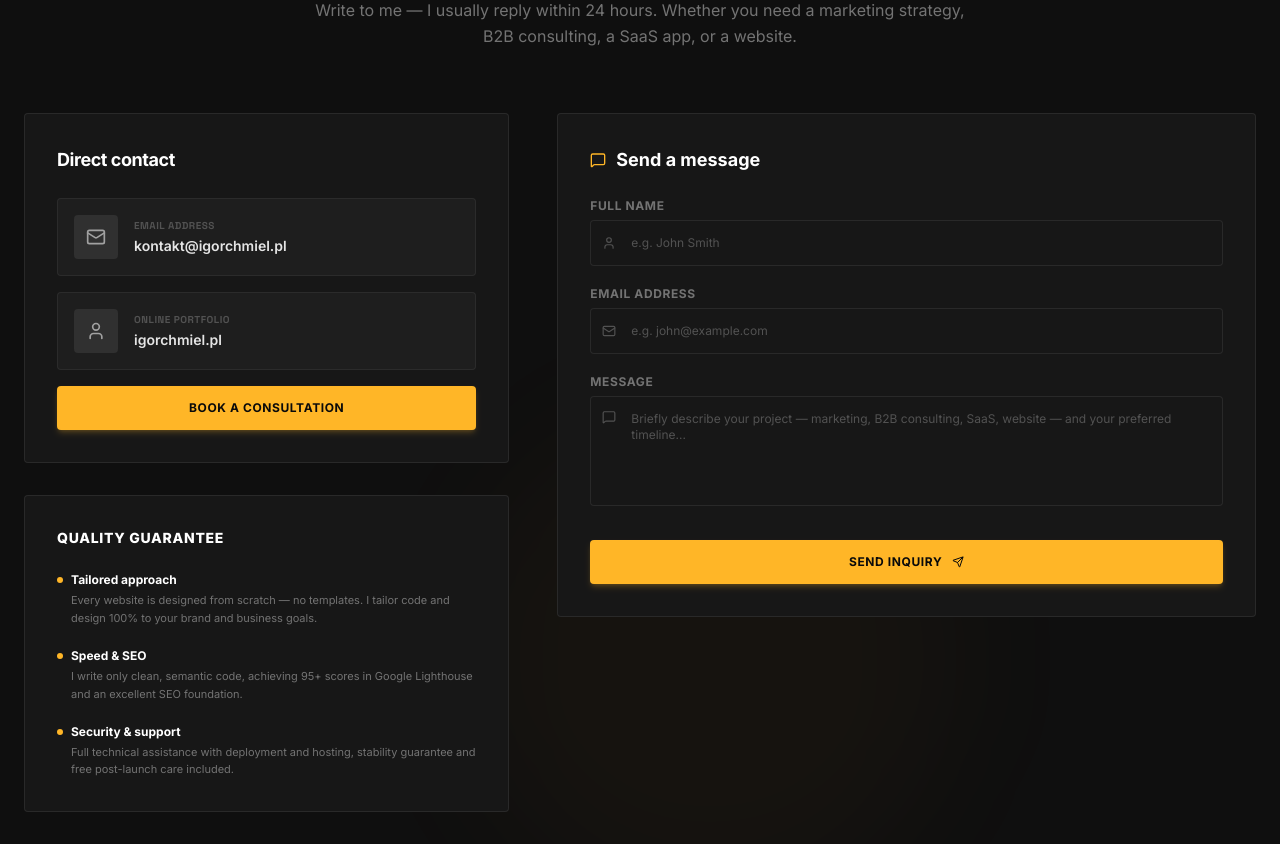
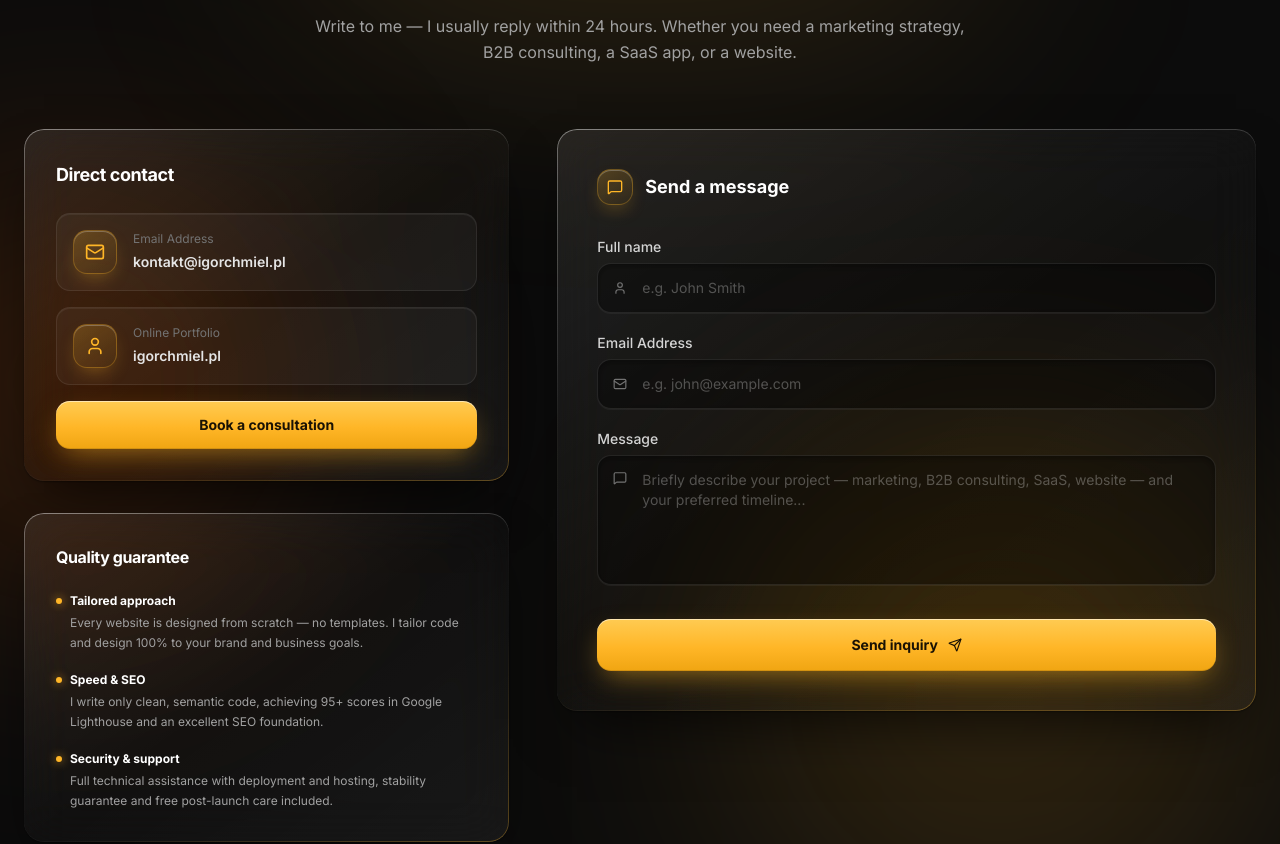
Before and after one commit to IgorChml/igorchmiel.pl, a Next.js app: page / in a window 1280 px wide. Shown: the part 4842-5686 px from the top of the page. Built offline with nearby package versions, Linux system fonts and the light colour scheme; no server answers.

Commit message:
Refactor ContactForm styles and structure

```diff
--- a/src/components/ContactForm.tsx
+++ b/src/components/ContactForm.tsx
@@ -69,15 +69,18 @@ export default function ContactForm() {
   };
 
   const inputClass =
-    'w-full bg-neutral-900 border border-white/8 focus:border-brand rounded py-3.5 pl-10 pr-4 text-xs text-neutral-100 placeholder-neutral-600 focus:outline-none focus:ring-1 focus:ring-brand/20 transition-all font-sans';
+    'glass-field py-3.5 pl-11 pr-4 text-sm font-sans';
 
   return (
-    <section id="contact" className="py-24 bg-[#0f0f0f] relative overflow-hidden">
-      <div className="absolute bottom-0 right-1/4 w-[500px] h-[500px] bg-brand/3 rounded-full blur-3xl pointer-events-none" />
+    <section id="contact" className="py-28 bg-[#0c0c0c] relative overflow-hidden">
+      {/* światło za szkłem */}
+      <div aria-hidden className="pointer-events-none absolute -top-20 left-1/2 -translate-x-1/2 w-[720px] h-[380px] rounded-full bg-brand/12 blur-[120px]" />
+      <div aria-hidden className="pointer-events-none absolute top-1/3 -left-40 w-[460px] h-[460px] rounded-full bg-amber-700/20 blur-[120px]" />
+      <div aria-hidden className="pointer-events-none absolute bottom-0 right-0 w-[560px] h-[520px] rounded-full bg-brand/14 blur-[130px]" />
 
       <div className="max-w-7xl mx-auto px-6 relative z-10">
         <div className="text-center max-w-2xl mx-auto mb-16 space-y-4">
-          <div className="inline-flex items-center space-x-2 bg-brand/10 border border-brand/20 px-3 py-1.5 rounded font-mono text-xs text-brand">
+          <div className="glass-pill inline-flex items-center space-x-2 px-3.5 py-1.5 font-mono text-xs text-brand">
             <Mail size={12} />
             <span className="font-semibold uppercase tracking-wider text-[10px]">{tr.contact.tag}</span>
           </div>
@@ -85,7 +88,7 @@ export default function ContactForm() {
             {tr.contact.title}{' '}
             <span className="text-neutral-500 font-medium block mt-2">{tr.contact.titleSub}</span>
           </h2>
-          <p className="text-neutral-500 font-sans text-sm md:text-base leading-relaxed">
+          <p className="text-neutral-400 font-sans text-sm md:text-base leading-relaxed">
             {tr.contact.subtitle}
           </p>
         </div>
@@ -94,27 +97,27 @@ export default function ContactForm() {
 
           {/* Left Column */}
           <div className="lg:col-span-5 space-y-8">
-            <div className="bg-neutral-900 border border-white/8 p-8 rounded space-y-6">
+            <div className="glass p-8 space-y-6">
               <h3 className="text-lg font-sans font-bold text-white tracking-tight">{tr.contact.directTitle}</h3>
               <div className="space-y-4 font-sans">
-                <div className="flex items-center space-x-4 bg-white/3 p-4 rounded border border-white/6">
-                  <div className="bg-white/8 p-3 rounded text-neutral-400 shrink-0">
+                <div className="glass-inset flex items-center space-x-4 p-4">
+                  <div className="glass-icon w-11 h-11 shrink-0">
                     <Mail size={20} />
                   </div>
                   <div>
-                    <span className="text-neutral-600 text-[10px] font-mono uppercase tracking-wider block font-bold">{tr.contact.emailLabel}</span>
+                    <span className="text-neutral-500 text-xs font-sans block mb-0.5">{tr.contact.emailLabel}</span>
                     <a href="mailto:kontakt@igorchmiel.pl" className="text-neutral-200 hover:text-brand text-sm font-semibold transition-colors">
                       kontakt@igorchmiel.pl
                     </a>
                   </div>
                 </div>
 
-                <div className="flex items-center space-x-4 bg-white/3 p-4 rounded border border-white/6">
-                  <div className="bg-white/8 p-3 rounded text-neutral-400 shrink-0">
+                <div className="glass-inset flex items-center space-x-4 p-4">
+                  <div className="glass-icon w-11 h-11 shrink-0">
                     <User size={20} />
                   </div>
                   <div>
-                    <span className="text-neutral-600 text-[10px] font-mono uppercase tracking-wider block font-bold">{tr.contact.portfolioLabel}</span>
+                    <span className="text-neutral-500 text-xs font-sans block mb-0.5">{tr.contact.portfolioLabel}</span>
                     <a href="https://igorchmiel.pl" target="_blank" rel="noopener noreferrer" className="text-neutral-200 hover:text-brand text-sm font-semibold transition-colors">
                       igorchmiel.pl
                     </a>
@@ -125,25 +128,25 @@ export default function ContactForm() {
                   href="https://calendly.com/businesschmiel/30min"
                   target="_blank"
                   rel="noopener noreferrer"
-                  className="flex items-center justify-center space-x-2.5 w-full py-3.5 bg-brand hover:bg-brand-dark text-neutral-950 font-sans font-bold text-xs uppercase tracking-wider rounded transition-all duration-150 hover:scale-[1.01] active:scale-[0.99] shadow-md shadow-brand/20"
+                  className="btn-glass-amber flex items-center justify-center space-x-2.5 w-full py-3.5 font-sans font-bold text-sm"
                 >
                   <span>{tr.contact.calendlyLabel}</span>
                 </a>
               </div>
             </div>
 
-            <div className="bg-neutral-900 border border-white/8 p-8 rounded space-y-6">
-              <h3 className="text-sm font-sans font-extrabold text-white tracking-wider uppercase">
+            <div className="glass p-8 space-y-6">
+              <h3 className="text-base font-sans font-bold text-white tracking-tight">
                 {tr.contact.qualityTitle}
               </h3>
               <div className="space-y-5">
                 {tr.contact.qualities.map((item) => (
                   <div key={item.title} className="space-y-1">
                     <div className="flex items-center space-x-2 text-white font-sans font-bold text-xs">
-                      <span className="w-1.5 h-1.5 rounded-full bg-brand shrink-0" />
+                      <span className="w-1.5 h-1.5 rounded-full bg-brand shrink-0 shadow-[0_0_10px_rgba(255,182,39,0.8)]" />
                       <span>{item.title}</span>
                     </div>
-                    <p className="text-[11px] text-neutral-500 font-sans leading-relaxed pl-3.5">{item.desc}</p>
+                    <p className="text-xs text-neutral-400 font-sans leading-relaxed pl-3.5">{item.desc}</p>
                   </div>
                 ))}
               </div>
@@ -151,17 +154,17 @@ export default function ContactForm() {
           </div>
 
           {/* Right Column */}
-          <div className="lg:col-span-7 bg-neutral-900 border border-white/8 p-8 rounded">
-            <h3 className="text-white font-sans font-bold text-lg mb-6 flex items-center">
-              <MessageSquare size={16} className="text-brand mr-2.5" />
+          <div className="lg:col-span-7 glass p-8 md:p-10">
+            <h3 className="text-white font-sans font-bold text-lg mb-8 flex items-center">
+              <span className="glass-icon w-9 h-9 mr-3"><MessageSquare size={16} /></span>
               {tr.contact.formTitle}
             </h3>
 
             <form onSubmit={handleSubmit} className="space-y-5" id="portfolio-contact-form">
               <div className="space-y-1.5">
-                <label className="text-neutral-500 font-sans text-xs font-bold uppercase tracking-wider block">{tr.contact.nameLabel}</label>
+                <label className="text-neutral-300 font-sans text-sm font-medium block">{tr.contact.nameLabel}</label>
                 <div className="relative">
-                  <div className="absolute inset-y-0 left-3 flex items-center text-neutral-600">
+                  <div className="absolute inset-y-0 left-4 flex items-center text-neutral-500">
                     <User size={14} />
                   </div>
                   <input
@@ -176,9 +179,9 @@ export default function ContactForm() {
               </div>
 
               <div className="space-y-1.5">
-                <label className="text-neutral-500 font-sans text-xs font-bold uppercase tracking-wider block">{tr.contact.emailLabel}</label>
+                <label className="text-neutral-300 font-sans text-sm font-medium block">{tr.contact.emailLabel}</label>
                 <div className="relative">
-                  <div className="absolute inset-y-0 left-3 flex items-center text-neutral-600">
+                  <div className="absolute inset-y-0 left-4 flex items-center text-neutral-500">
                     <Mail size={14} />
                   </div>
                   <input
@@ -193,9 +196,9 @@ export default function ContactForm() {
               </div>
 
               <div className="space-y-1.5">
-                <label className="text-neutral-500 font-sans text-xs font-bold uppercase tracking-wider block">{tr.contact.messageLabel}</label>
+                <label className="text-neutral-300 font-sans text-sm font-medium block">{tr.contact.messageLabel}</label>
                 <div className="relative">
-                  <div className="absolute top-3.5 left-3 text-neutral-600">
+                  <div className="absolute top-4 left-4 text-neutral-500">
                     <MessageSquare size={14} />
                   </div>
                   <textarea
@@ -204,7 +207,7 @@ export default function ContactForm() {
                     value={message}
                     onChange={(e) => setMessage(e.target.value)}
                     placeholder={tr.contact.messagePlaceholder}
-                    className={`${inputClass} pl-10 resize-none`}
+                    className={`${inputClass} resize-none`}
                   />
                 </div>
               </div>
@@ -213,14 +216,14 @@ export default function ContactForm() {
                 <button
                   type="submit"
                   disabled={isSubmitting}
-                  className="w-full flex items-center justify-center space-x-2.5 py-3.5 bg-brand hover:bg-brand-dark text-neutral-950 font-sans font-bold text-xs uppercase tracking-wider rounded transition-all duration-150 hover:scale-[1.01] active:scale-[0.99] disabled:opacity-50 disabled:scale-100 cursor-pointer shadow-md shadow-brand/20 focus:outline-none"
+                  className="btn-glass-amber w-full flex items-center justify-center space-x-2.5 py-4 font-sans font-bold text-sm disabled:opacity-50 cursor-pointer"
                 >
                   {isSubmitting ? (
                     <span>{tr.contact.sending}</span>
                   ) : (
                     <>
                       <span>{tr.contact.sendButton}</span>
-                      <Send size={12} />
+                      <Send size={14} />
                     </>
                   )}
                 </button>
@@ -233,7 +236,7 @@ export default function ContactForm() {
                   initial={{ opacity: 0, y: 10 }}
                   animate={{ opacity: 1, y: 0 }}
                   exit={{ opacity: 0, y: -10 }}
-                  className="mt-6 p-4 bg-emerald-500/10 border border-emerald-500/20 text-emerald-400 rounded flex items-start space-x-3 text-xs"
+                  className="mt-6 p-4 bg-emerald-500/10 border border-emerald-500/20 text-emerald-400 rounded-xl flex items-start space-x-3 text-xs"
                 >
                   <CheckCircle size={16} className="shrink-0 mt-0.5" />
                   <div className="space-y-1">
@@ -250,7 +253,7 @@ export default function ContactForm() {
                   initial={{ opacity: 0, y: 10 }}
                   animate={{ opacity: 1, y: 0 }}
                   exit={{ opacity: 0, y: -10 }}
-                  className="mt-6 p-4 bg-rose-500/10 border border-rose-500/20 text-rose-400 rounded flex items-start space-x-3 text-xs"
+                  className="mt-6 p-4 bg-rose-500/10 border border-rose-500/20 text-rose-400 rounded-xl flex items-start space-x-3 text-xs"
                 >
                   <AlertTriangle size={16} className="shrink-0 mt-0.5" />
                   <div className="space-y-1">
```
